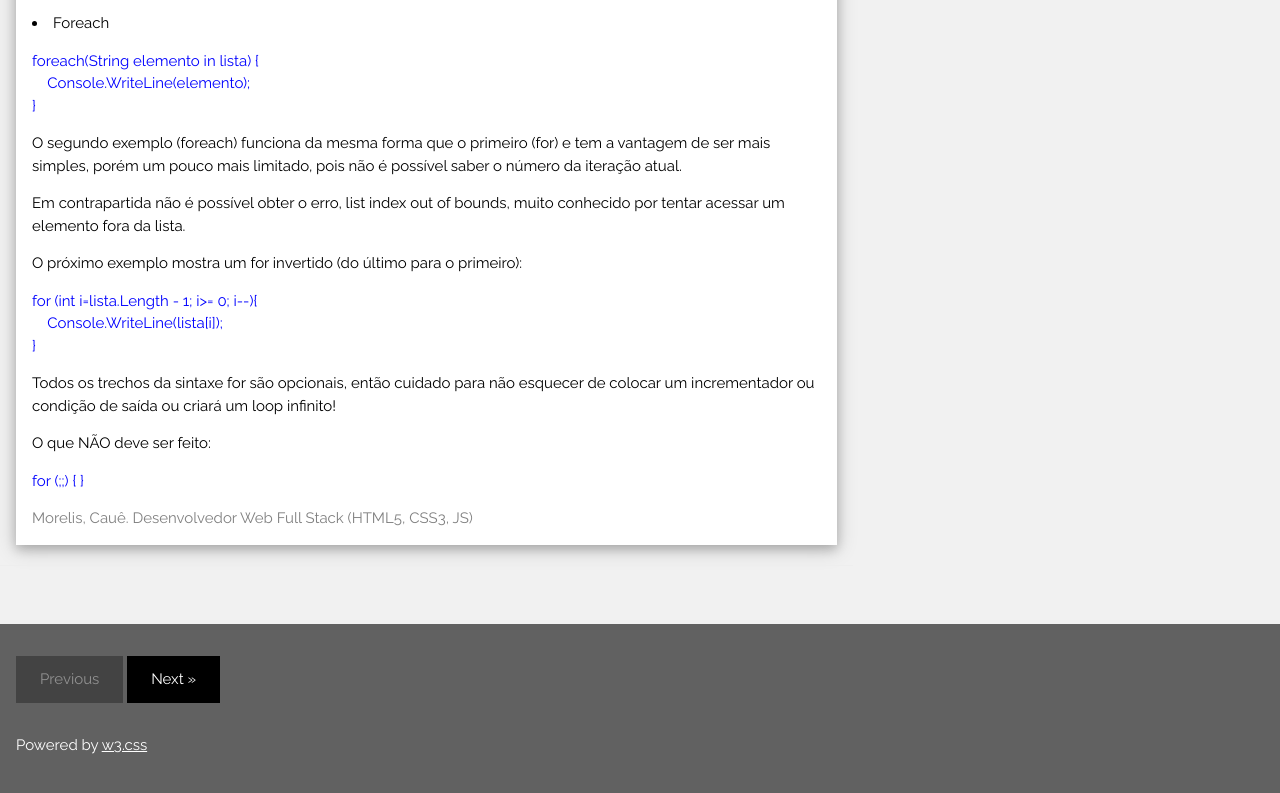
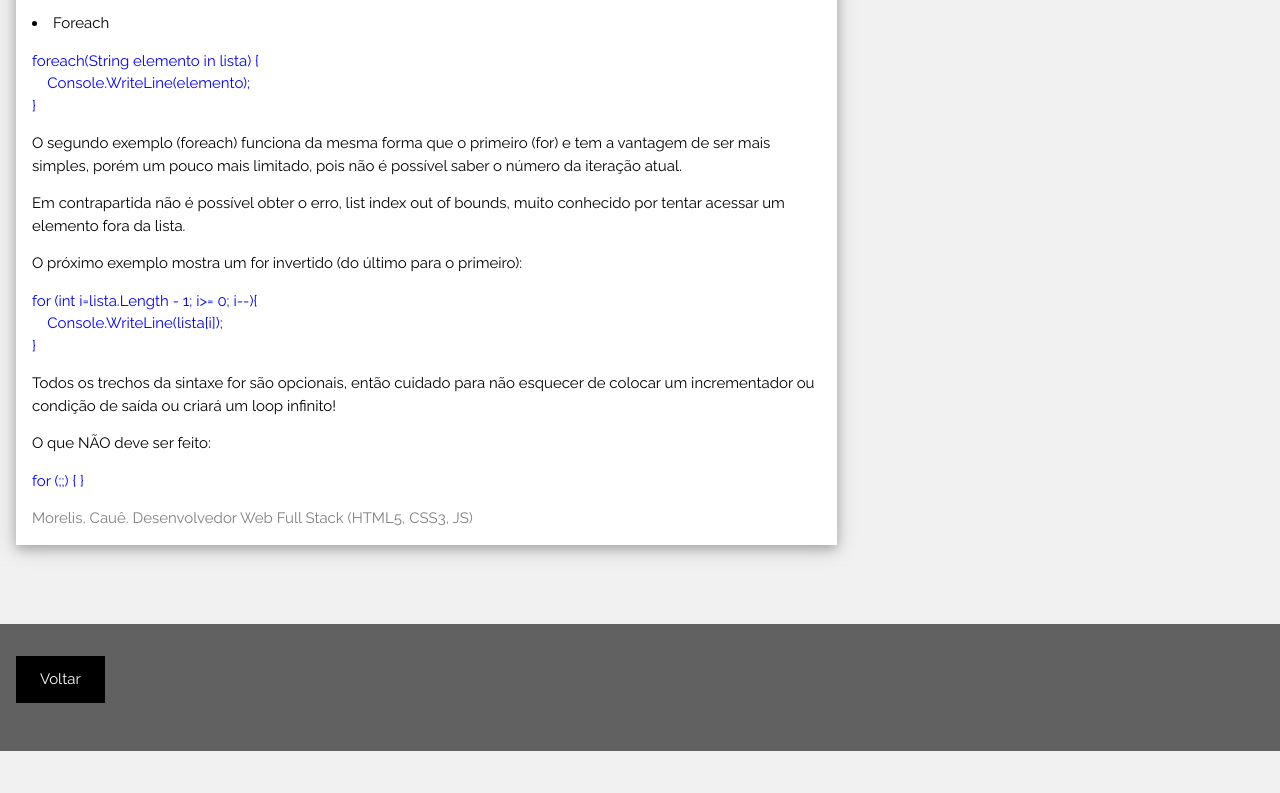
Before and after one commit to Gteixeirinha7/2PAC-HTML, a plain HTML site: page for.html in a window 1280 px wide. Shown: the part 1582-2375 px from the top of the page. After the commit the page ends 2333 px from the top, so only its background shows below. Drawn offline with nearby package versions, Linux system fonts and the light colour scheme.

Commit message:
Adding back buttons

```diff
--- a/for.html
+++ b/for.html
@@ -145,9 +145,7 @@ and is wrapped around the whole page content, except for the footer in this exam
 
     <!-- Footer -->
     <footer class="w3-container w3-dark-grey w3-padding-32 w3-margin-top">
-        <button class="w3-button w3-black w3-disabled w3-padding-large w3-margin-bottom">Previous</button>
-        <button class="w3-button w3-black w3-padding-large w3-margin-bottom">Next »</button>
-        <p>Powered by <a href="https://www.w3schools.com/w3css/default.asp" target="_blank">w3.css</a></p>
+        <button onclick="openpage('index.html')"class="w3-button w3-black w3-padding-large w3-margin-bottom">Voltar</button>
     </footer>
 
 
```
Also changed, not shown: git.html (+1 -3 lines).
